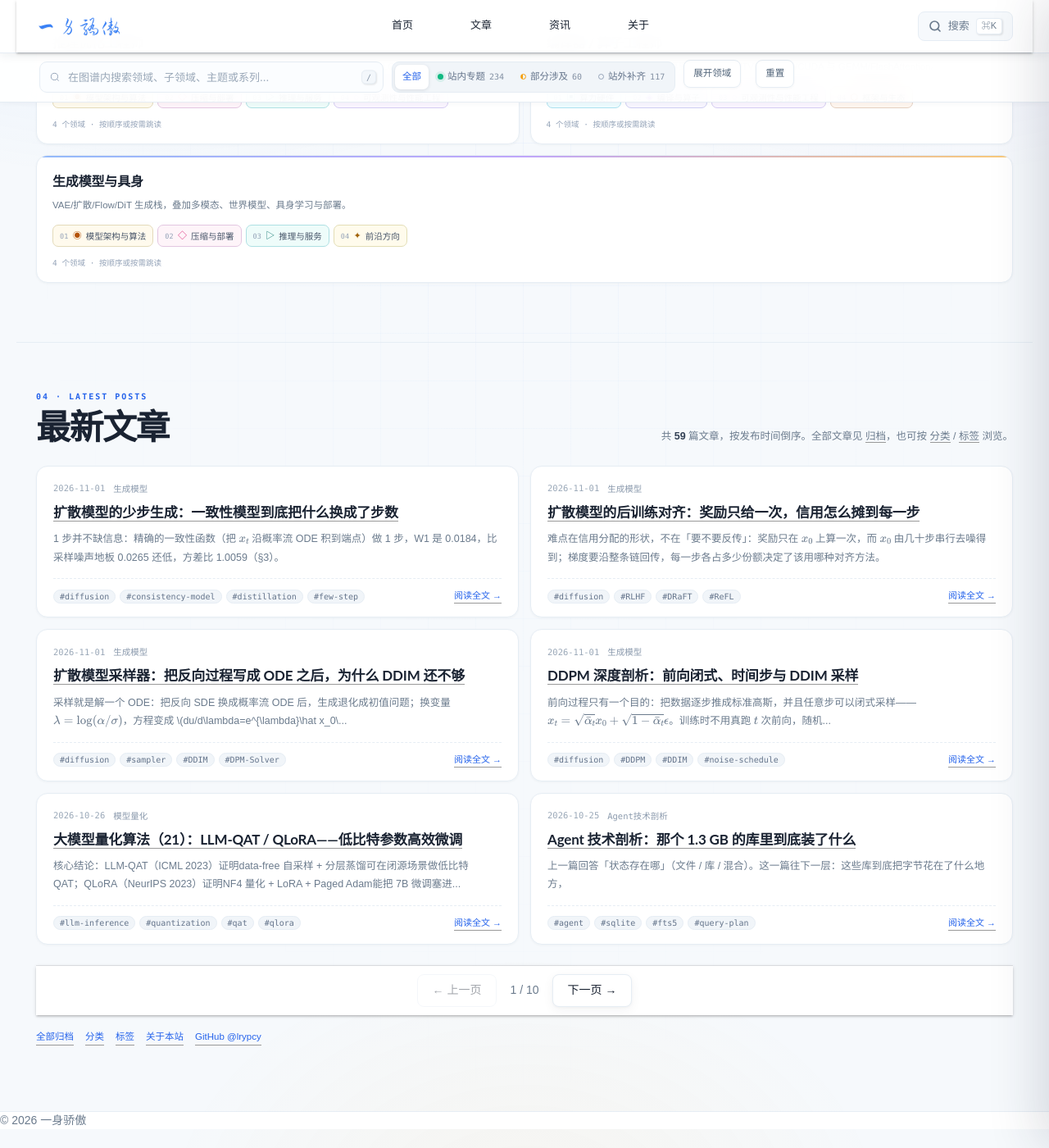
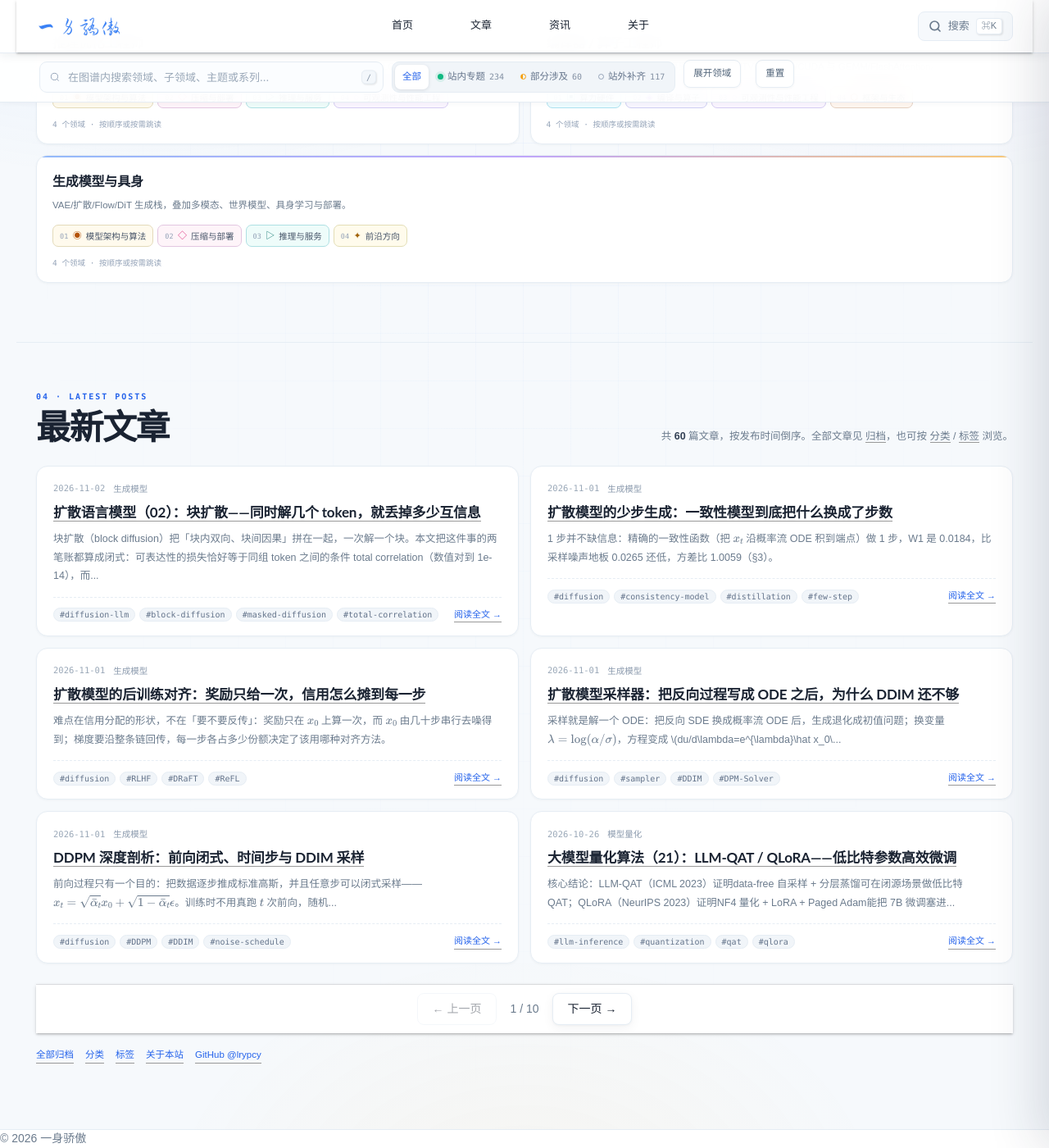
Before and after one commit to lrypcy/lrypcy.github.io, a Jekyll site: the page built from index.html, in a window 1280 px wide and 1400 px high, scrolled down 5513 px. Shown: the whole window at 82% size. Built offline with Jekyll 4.4.1, drawn with Linux system fonts in a browser that asks for light colours; the list of posts is cut into pages by our own code; some of the changed lines change nothing that is shown; some of the changed text lies outside the part shown.

Commit message:
扩散语言模型 02：块扩散的可表达性与算力账本
- 新增 _posts/2026-11-02-diffusion-lm-02-block-diffusion.md（6 表 2 图，21 条断言）
- 01 篇的「下一篇」从「写作中」改成实际链接

````diff
--- a/_posts/2026-10-12-diffusion-lm-01-discrete-diffusion-elbo.md
+++ b/_posts/2026-10-12-diffusion-lm-01-discrete-diffusion-elbo.md
@@ -10,7 +10,7 @@ excerpt: "文本上的扩散不能照搬图像：离散 token 加不了高斯噪
 ---
 
 > **系列导航** ｜ 本系列承接 [Flow Matching 建模之三：条件生成、离散域与潜空间](/2026/08/22/flow-matching-03-guidance-discrete-latent/) 里的离散域部分，把它展开成完整的一条线。
-> 上一篇：无（系列首篇）｜ 下一篇：02 块扩散与 KV Cache（写作中）
+> 上一篇：无（系列首篇）｜ 下一篇：[02 块扩散与 KV Cache](/2026/11/02/diffusion-lm-02-block-diffusion/)
 
 > **TL;DR**
 >
--- /dev/null
+++ b/_posts/2026-11-02-diffusion-lm-02-block-diffusion.md
@@ -0,0 +1,229 @@
+---
+title: "扩散语言模型（02）：块扩散——同时解几个 token，就丢掉多少互信息"
+date: 2026-11-02 00:10:00 +0800
+categories:
+  - 生成模型
+tags: [diffusion-llm, block-diffusion, masked-diffusion, total-correlation, kv-cache, parallel-decoding]
+layout: post
+mathjax: true
+excerpt: "块扩散（block diffusion）把「块内双向、块间因果」拼在一起，一次解一个块。本文把这件事的两笔账都算成闭式：可表达性的损失恰好等于同组 token 之间的条件 total correlation（数值对到 1e-14），而 KV 缓存的收益只是一项前缀重算的差；并给出固定调用次数下成本比 B(L+B)/2L² 的精确值与逐位验证。"
+---
+
+> **系列导航** ｜ [离散扩散的 ELBO](/2026/10/12/diffusion-lm-01-discrete-diffusion-elbo/) ｜ [扩散模型综述](/2026/08/24/diffusion-survey-algorithms-applications/) ｜ [扩散模型的少步生成](/2026/11/01/diffusion-few-step/)
+
+> **TL;DR**
+>
+> * **块扩散的代价有闭式**：完美模型下，能表示的最优分布族仍然装不下真实分布，$$\mathrm{KL}(p\Vert q^*)$$ 恰好等于同组 token 之间的条件 total correlation，数值对到 1e-14（§3）。
+> * **损失不来自「并行度」，来自「耦合」**：块大小从 1 变到 6、组大小恒为 1 时 KL 一动不动（1.02e-17）；把强耦合的两个位置塞进同一组，KL 从 0 跳到 1.598（§4）。
+> * **两端是同一公式的退化**：B=1 精确等于自回归（KL=1e-17），一次解完等于「所有位置独立」（KL=3.195，即整序列 total correlation）（§5）。
+> * **算力省在 query 数上，不省在 cache 上**：固定调用次数时成本比恰为 $$B(L+B)/2L^2$$（B=32 时 1.61%），cache 只抹掉「前缀重算」那一项（0.781%→0.394%）；自回归仍然最省（0.049%）（§6）。
+> * **适用边界**：以上是 V=4、L=6 的可枚举结论，数字随数据相关结构变化；「KL = 条件 TC」这条恒等式与具体数据无关，可以外推，具体量级不可外推（§10）。
+
+## 一、上一节停在哪
+
+[离散扩散的 ELBO](/2026/10/12/diffusion-lm-01-discrete-diffusion-elbo/) 把损失推成了「掩码位置上的交叉熵乘以 $$1/t$$」，也量了并行解码的代价：两个相关性 0.9 的 token 一步同时解出时，一致概率从 0.90 掉到 0.50。
+
+但那篇留了一个更基本的问题没答：**「同时解出」到底在结构上限制了什么？** 当时给的是数值现象（一致概率掉了多少），不是原因。
+
+块扩散（block diffusion）把这个问题推到了台面上。它把序列切成长度 $$B$$ 的块，**块内双向、块间因果**：
+
+- 训练时每个块独立加掩码，模型在一个块内看得见左右（双向），但只能看见之前的块；
+- 采样时一个块一个块地出，块内可以分几步解，最后一步把整块定下来。
+
+于是「一次解多少」变成了一个旋钮 $$B$$：$$B=1$$ 就是自回归，$$B=L$$ 就是一次性并解整条序列，中间是连续的谱。这篇文章要回答的是：**这个旋钮拧动时，换了什么、换掉了什么、账怎么算。**
+
+配套实验：[`ipynbs` commit `3cf6cbe`](https://github.com/lrypcy/ipynbs/tree/3cf6cbe/experiments/diffusion-lm/block-diffusion)，纯 numpy、$$V=4$$、$$L=6$$、0.3 秒、21 条断言。选这个规模是因为 $$4^6=4096$$ 条序列可以全部枚举——真实分布是一个精确数组，每条断言都能算到 1e-15，不掺采样噪声。
+
+## 二、机制：一个掩码，两条性质
+
+### 2.1 注意力掩码
+
+设位置 $$i$$ 属于第 $$\lfloor i/B\rfloor$$ 个块，块扩散的注意力掩码是
+
+$$A_{ij}=\mathbb 1\big[\lfloor j/B\rfloor\le\lfloor i/B\rfloor\big]$$
+
+即「同块全连、跨块只看前」。这一行式子同时给了块扩散两个性质，而它们经常被分开讨论：
+
+- **块内双向**：同一块里 $$i$$ 和 $$j$$ 互相可见（$$A_{ij}=A_{ji}=1$$）。这让块内的预测能用上右侧上下文，是它相对自回归的唯一信息优势。
+- **块间因果**：块 $$b$$ 的 token 看不见块 $$b+1$$。这让块内的 token 一旦确定就不会被后续块改写——**这才是 KV 缓存能成立的前提**。
+
+实测确认：$$B=1$$ 时这套掩码退化成严格下三角，也就是标准因果注意力；$$B=2$$ 时位置 0 与 1 互相可见，但 0 看不见 2。
+
+### 2.2 缓存能成立的条件
+
+沿序列逐块生成时，第 $$b$$ 块的 query 只需要前 $$(b+1)B$$ 行的 K/V。实测「逐块复用」与「全量重算」的输出最大差 **2.22e-16**，即完全一致。
+
+反过来验一次：若把块内改成「只看本块」（丢掉跨块上下文），输出立刻差 **1.726**。所以缓存不是实现细节，它是「块间因果 + 块内双向」这两条性质的直接推论——**改任何一条，缓存都不再成立**。
+
+## 三、可表达性：把「并行」写成一个分布族
+
+### 3.1 生成分布长什么样
+
+设一次同时解出的位置集合为 $$G_j$$（组），组按顺序提交，$$x_{<G_j}$$ 是之前已提交的全部位置。块扩散的采样是：**每个位置各自从自己的条件分布里独立采**，然后整组一起定下来。所以它实际能产生的分布是
+
+$$q^*(x)=\prod_{j}\ \prod_{i\in G_j} p\big(x_i\mid x_{<G_j}\big)$$
+
+注意里面**没有** $$p(x_{G_j}\mid x_{<G_j})$$。同一个组内的 token 之间没有联合项——它们被当成条件独立。这不是训练没训好，是采样过程本身决定的：一次提交，组内就没有机会互相看。
+
+### 3.2 KL 下界就是条件 total correlation
+
+把 $$p$$ 按同一顺序做链式分解，再和 $$q^*$$ 相除：
+
+$$\mathrm{KL}(p\Vert q^*)=\sum_j\Big[\underbrace{\sum_{i\in G_j}H\big(x_i\mid x_{<G_j}\big)-H\big(x_{G_j}\mid x_{<G_j}\big)}_{\text{组内条件 total correlation}}\Big]$$
+
+每一步都是「同一个前缀下，边缘熵之和减去联合熵」，所以每一项非负，等号成立当且仅当该组内条件独立。
+
+这条推论很硬：**即使模型完美，块扩散也只能逼近到这个距离**。它不是优化问题，是结构问题。
+
+实测（B=1/2/3/6，组大小 1/2/3/6）：
+
+| B | s | 组数 | $$\mathrm{KL}(p\Vert q^*)$$ | $$\sum$$ 条件 TC | 差 |
+| --- | --- | --- | --- | --- | --- |
+| 1 | 1 | 6 | 0.000000 | 0.000000 | 1.0e-17 |
+| 2 | 2 | 3 | 0.000000 | 0.000000 | 3.7e-15 |
+| 3 | 3 | 2 | 1.091177 | 1.091177 | 4.4e-16 |
+| 6 | 3 | 2 | 1.091177 | 1.091177 | 4.4e-16 |
+| 6 | 6 | 1 | 3.195174 | 3.195174 | 1.1e-14 |
+
+数值 KL 与解析的 Σ 条件 TC 逐位相等。
+
+顺带确认这个下界是**最小值**而不是一个估计：在同一个结构族内把条件分布做温度缩放（仍然是合法的块扩散模型），KL 只会变大——B=3、s=3 时 $$q^*$$ 处 KL=1.0912，T=0.70/0.85/1.15/1.40 分别是 1.3005/1.1322/1.1178/1.2294。族内没有比 $$q^*$$ 更好的解。
+
+> 一处容易走错的验证方式：往 $$q^*$$ 里掺一点均匀分布，KL 反而会下降（1.0912→1.0831），因为掺完就不再属于这个族了。要验「族内最优」，扰动必须留在族内。
+
+## 四、代价由「耦合」决定，不由「并行度」决定
+
+这一节是全文最反直觉的部分。把三个旋钮分开拧，看各自花了多少表达力。数据用二阶马尔可夫链 $$\Pr(x_i=x_{i-2})=0.85$$，耦合落在**距离 2** 上。整条序列的 total correlation 是 3.195（$$H(x)=5.1226$$，独立时的 $$\sum H=8.3178$$）。
+
+### 4.1 旋钮一：块大小 B（组大小固定为 1）
+
+| B | 1 | 2 | 3 | 6 |
+| --- | --- | --- | --- | --- |
+| KL | 1.02e-17 | 1.02e-17 | 1.02e-17 | 1.02e-17 |
+
+**块大小本身不花一分表达力。** 因为块内逐 token 解出时，块内仍是完整的链式分解，块边界只是训练时的注意力切断，不影响生成分布的族。
+
+### 4.2 旋钮二：组大小 s（块大小固定为 L=6）
+
+| s | 1 | 2 | 3 | 6 |
+| --- | --- | --- | --- | --- |
+| 组数 | 6 | 3 | 2 | 1 |
+| KL | 0.000000 | 0.000000 | 1.091177 | 3.195174 |
+
+组越大越差，但**s 从 1 到 2 一点没损失**。原因很具体：相邻配对 {1,2}、{3,4}、{5,6} 里，两两之间的耦合全是「距离 2」，也就是全部跨在组边界上；组内没有可丢的相关性。
+
+![KL 下界随组大小的变化](/assets/img/diffusion/block_diff_kl.png)
+
+*图 1：s=1 与 s=2 的 KL 都是 0，跳到 s=3 才出现 1.091，s=6 顶到整序列 total correlation 3.195。虚线是 3.195 这条天花板。*
+
+### 4.3 旋钮三：分组方式（组大小都是 2，块大小 4）
+
+| 配对 | KL |
+| --- | --- |
+| 相邻 (1,2)(3,4) | 0.000000 |
+| 间隔 (1,3)(2,4) | **1.597587** |
+| 交错 (1,4)(2,3) | 0.000000 |
+
+同样的并行度、同样的组数，只换了配对，KL 从 0 跳到 1.598。因为 (1,3) 恰好是这条链上耦合最强的一对，被放进了同一组。
+
+三条合起来是一句话：**丢掉的不是「同时解几个」，而是「同时解的那几个之间有没有相关性」**。这也给出了一条可操作的分组原则——并行组该按数据自身的相关结构切，而不是按位置平均切。
+
+## 五、两端是同一个公式的退化
+
+- **B=1**：每步一个 token，链式分解完整，KL=1.02e-17，$$\sum p\log q^*=-5.122592=-H(p)$$ 即 $$q^*=p$$。块扩散在这一点**精确等于自回归**。
+- **一次解完整条序列**：$$q^*$$ 恰好等于六个位置边缘分布的乘积（最大差 0.00e+00），KL=3.195，正好等于整序列的 total correlation。这是本数据上并行解码的天花板。
+
+所以块扩散不是「第三种范式」，而是从自回归到「全并行」这条谱上的一个连续参数。任何关于它的判断（质量、速度、能表达什么）都是 $$B$$ 的函数，说「块扩散行不行」没有意义。
+
+## 六、算力账本：省在 query 数上，不省在 cache 上
+
+口径先说清楚：只数 attention 的 query-key 对数，不计 MLP 与 KV 投影。$$L=1024$$，全序列扩散与块扩散用**同一个总调用次数** $$C=1024$$。
+
+- 全序列扩散：$$C$$ 次调用，每次 $$L$$ 个 query 对 $$L$$ 个 key → $$C L^2$$
+- 块扩散（$$n=L/B$$ 块，每块 $$S_b$$ 步，有缓存）：$$\sum_{b} S_b\,B\,(b+1)B$$
+- 自回归：$$\sum_{i=1}^{L} i = L(L+1)/2$$
+
+把 $$C=nS_b$$ 代进去，块扩散与全序列扩散的比值有闭式
+
+$$\frac{\text{block}}{\text{full}}=\frac{B(L+B)}{2L^2}$$
+
+| B | 每块步数 | 块扩散 | 无缓存 | 块/全序列 | 闭式 |
+| --- | --- | --- | --- | --- | --- |
+| 8 | 8 | 4.227e6 | 8.389e6 | 0.0039 | 0.0039 |
+| 32 | 32 | 1.730e7 | 3.355e7 | 0.0161 | 0.0161 |
+| 128 | 128 | 7.550e7 | 1.342e8 | 0.0703 | 0.0703 |
+| 256 | 256 | 1.678e8 | 2.684e8 | 0.1562 | 0.1562 |
+| 自回归 | — | 5.248e5 | — | 0.00049 | — |
+
+![块扩散的 attention 成本随块大小的变化](/assets/img/diffusion/block_diff_cost.png)
+
+*图 2：实线是实测的块扩散/全序列扩散成本比，红色虚线是闭式 $$B(L+B)/2L^2$$，两者完全重合；紫色点线是同一配置不开 KV 缓存（恒为 2 倍）；绿色点划线是自回归。*
+
+三个读数：
+
+1. **数值比与闭式逐位相等**，账本不用靠跑——它是结构性的。
+2. **块越大越贵**（B=8 的 0.394% → B=256 的 15.62%）。这点和直觉相反：大块并行度高，但每一步要覆盖更长的前缀，单位 token 成本随 $$B$$ 线性涨。块大小买的是**墙钟延迟**，不是 FLOPs。
+3. **缓存只抹掉一项**（B=8：0.781% → 0.394%）。真正把成本压下去的是「每步只算 $$B$$ 个 query 而不是 $$L$$ 个」，cache 只是不让前缀重算把这部分收益吃掉。
+
+最后一行值得单独强调：**自回归仍然最省**（0.049%）。块扩散买的从来不是「比自回归更省算力」，而是「用接近自回归的代价换回块内并行」。
+
+## 七、和上一节的 τ-leaping 结论对齐
+
+01 里量的是「两个相关性 0.9 的 token 一步同时解出，一致概率从 0.90 掉到 0.50」。这里给的是它的结构版本：
+
+- 那两个 token 就是一对组内元素，它们的条件互信息就是贡献给 KL 的那一项；
+- 一致概率从 0.90 掉到 0.50，是这一项在具体采样上的表现；
+- 而 §4.3 说明，只要把它们分到不同组，KL 立刻回到 0——**相关性本身不是问题，「同组」才是**。
+
+换句话说，块扩散的问题不是「并行解码有损」，而是「并行解码把哪些位置放进了同一个组」。这从一条经验观察变成了一条可以预先计算的设计约束。
+
+## 八、实践含义
+
+| 决策 | 依据 | 代价 |
+| --- | --- | --- |
+| 块大小 B | 延迟目标与显存的折中；B 越大越贵（$$B(L+B)/2L^2$$） | 表达力**不受影响**（只要组大小为 1） |
+| 组大小 s（每步提交几个） | 越小越好；s=1 时 KL=0 | s 决定墙钟步数，是唯一真正损失表达力的旋钮 |
+| 分组方式 | 按数据的相关结构切，强耦合的位置不要同组 | 同 s 下 KL 可差 1.6 以上 |
+| KV 缓存 | 块间因果 + 块内双向时必须开 | 不开则前缀重算把收益吃掉一半 |
+| 需要精确似然 | 只用 B=1 或 s=1 的配置 | 否则似然有结构性缺口 |
+
+## 九、五条常见误解
+
+1. **「块扩散是第三种生成范式」**。它是自回归与全并行之间的一维谱，B=1 精确等于自回归（KL=1e-17），一次解完等于独立假设（KL=3.195）。
+2. **「块越大质量越差」**。组大小为 1 时块大小对表达力没有影响（1.02e-17，四个 B 全一样）。质量差通常来自「每步提交了多个 token」这个更细的旋钮。
+3. **「并行解码的主要损失是多样性」**。损失是结构性的条件独立，可以精确写成条件 total correlation，不是笼统的「多样性下降」。
+4. **「有了 KV 缓存块扩散就比自回归便宜」**。固定调用次数时它比自回归贵 8–320 倍（0.394% vs 0.049% 那一行）。它省的是相对全序列扩散的算力。
+5. **「块内双向只是让训练更充分」**。块内双向是缓存成立的一半前提：去掉它（只看本块）输出差 1.726，缓存也就无从谈起。
+
+## 十、复现与结论
+
+全部数字来自同一份脚本，纯 numpy、约 0.3 秒、固定种子 `20261105`，全量跑通输出 **断言总数 = 21**：
+
+```bash
+git clone https://github.com/lrypcy/ipynbs
+cd ipynbs/experiments/diffusion-lm/block-diffusion
+python block_diff_lab.py            # A–E 全部
+python block_diff_lab.py A B        # 只跑指定组
+```
+
+脚本与逐条结果：[`experiments/diffusion-lm/block-diffusion`](https://github.com/lrypcy/ipynbs/tree/3cf6cbe/experiments/diffusion-lm/block-diffusion)。
+
+四句话收尾：
+
+1. 块扩散的可表达性有闭式下界：$$\mathrm{KL}(p\Vert q^*)=\sum_j\mathrm{TC}(p_{G_j\mid x_{<G_j}})$$，数值对到 1e-14。
+2. 代价由耦合决定：块大小从 1 到 6、组大小为 1 时 KL 一点不变；把强耦合的两个位置放进同一组，KL 从 0 跳到 1.598。
+3. 两端是同一公式的退化：B=1 是自回归（KL=0），一次解完是独立假设（KL=总相关 3.195）。
+4. 算力省在 query 数上：固定调用次数时成本比恰为 $$B(L+B)/2L^2$$，cache 只抹掉前缀重算那一项，自回归仍然最省。
+
+## 参考文献
+
+1. Arriola, Gokaslan, Chiu, Yang, Qi, Han, Sahoo, Kuleshov. *Block Diffusion: Interpolating Between Autoregressive and Diffusion Language Models.* [arXiv:2503.09516](https://arxiv.org/abs/2503.09516)
+2. Sahoo, Arriola, Schiff, Gokaslan, Marroquin, Chiu, Rush, Kuleshov. *Simple and Effective Masked Diffusion Language Models.* [arXiv:2406.07524](https://arxiv.org/abs/2406.07524)
+3. Nie, Zhu, You, Zhang, Ou, Zhang, Zhao, Zhou, Lin, Wen, Li. *Large Language Diffusion Models.*（LLaDA） [arXiv:2502.09992](https://arxiv.org/abs/2502.09992)
+4. Gat, Remez, Shaul, Kreuk, Chen, Synnaeve, Adi, Lipman. *Discrete Denoising Diffusion Models (D3PM).* [arXiv:2107.03006](https://arxiv.org/abs/2107.03006)
+5. Ho, Jain, Abbeel. *Denoising Diffusion Probabilistic Models.* [arXiv:2006.11239](https://arxiv.org/abs/2006.11239)
+
+## 上一篇 / 下一篇
+
+- 上一篇：[扩散语言模型（01）：离散扩散的 ELBO——为什么「掩码 + 1/t 权重」就够用了](/2026/10/12/diffusion-lm-01-discrete-diffusion-elbo/)
+- 下一篇（回到连续域）：[扩散模型的少步生成：一致性模型到底把什么换成了步数](/2026/11/01/diffusion-few-step/)
````
Also changed, not shown: assets/img/diffusion/block_diff_cost.png (added), assets/img/diffusion/block_diff_kl.png (added).
